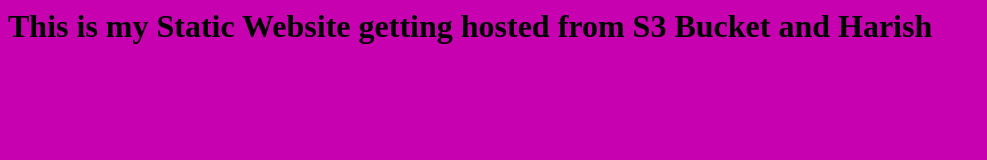
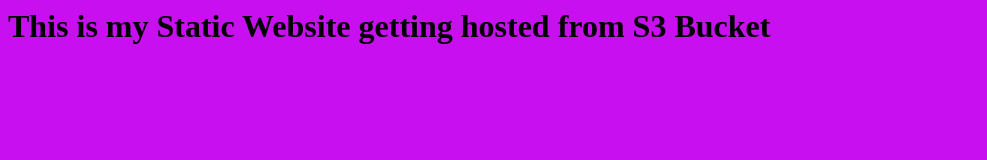
Before and after one commit to harishrawat016/My-S3-Static-Website, a plain HTML site: page index.html in a window 1280 px wide. Shown: the whole page, without its empty margins (0-987 px from the left). Drawn offline with Linux system fonts and the light colour scheme.

Commit message:
This is the second commit.

```diff
--- a/index.html
+++ b/index.html
@@ -1,6 +1,6 @@
 <html>
-	<body bgcolor="#C700B0">
-		<H1>This is my Static Website getting hosted from S3 Bucket and Harish</H1>
+	<body bgcolor="#C70FF0">
+		<H1>This is my Static Website getting hosted from S3 Bucket</H1>
 
 	</body>
 </html>
```
